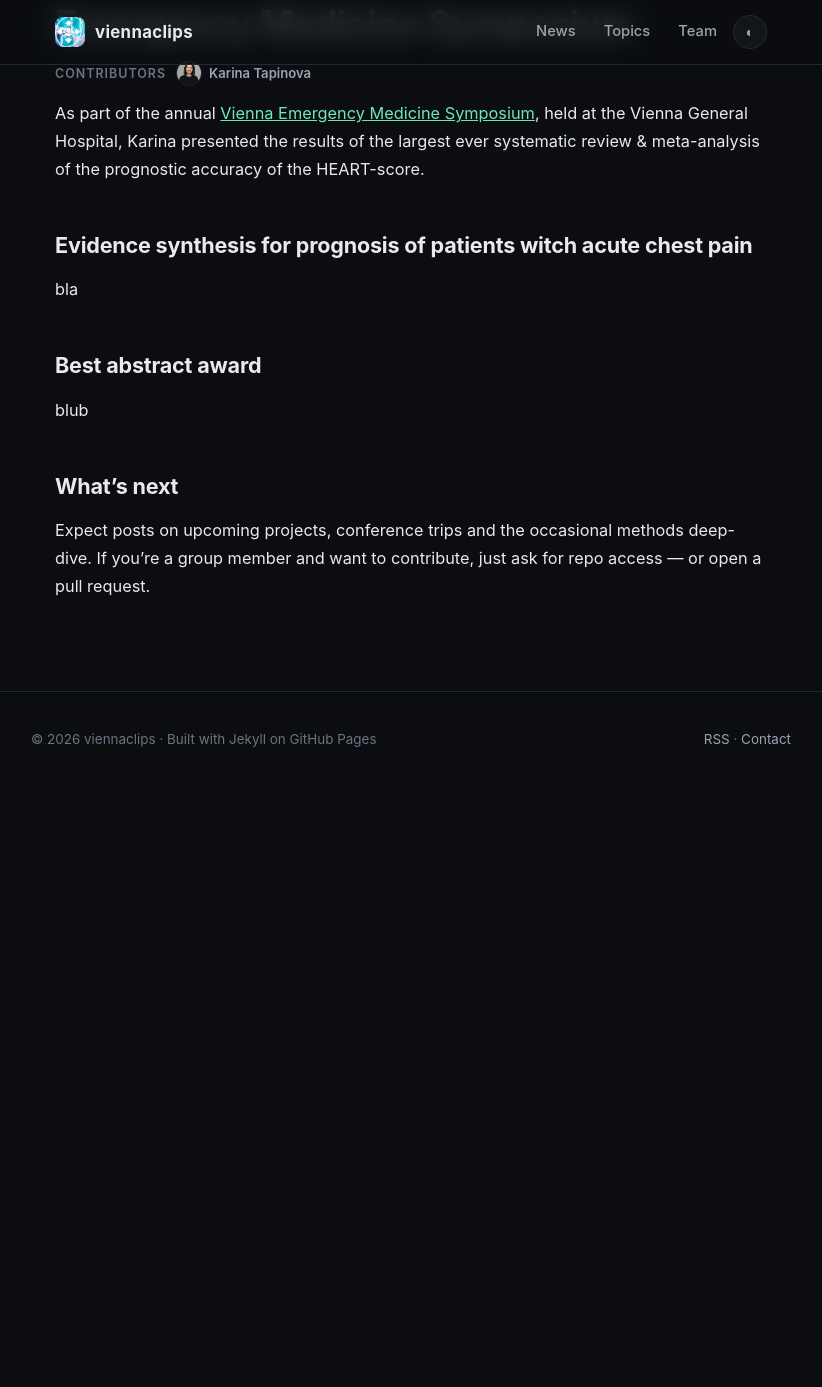
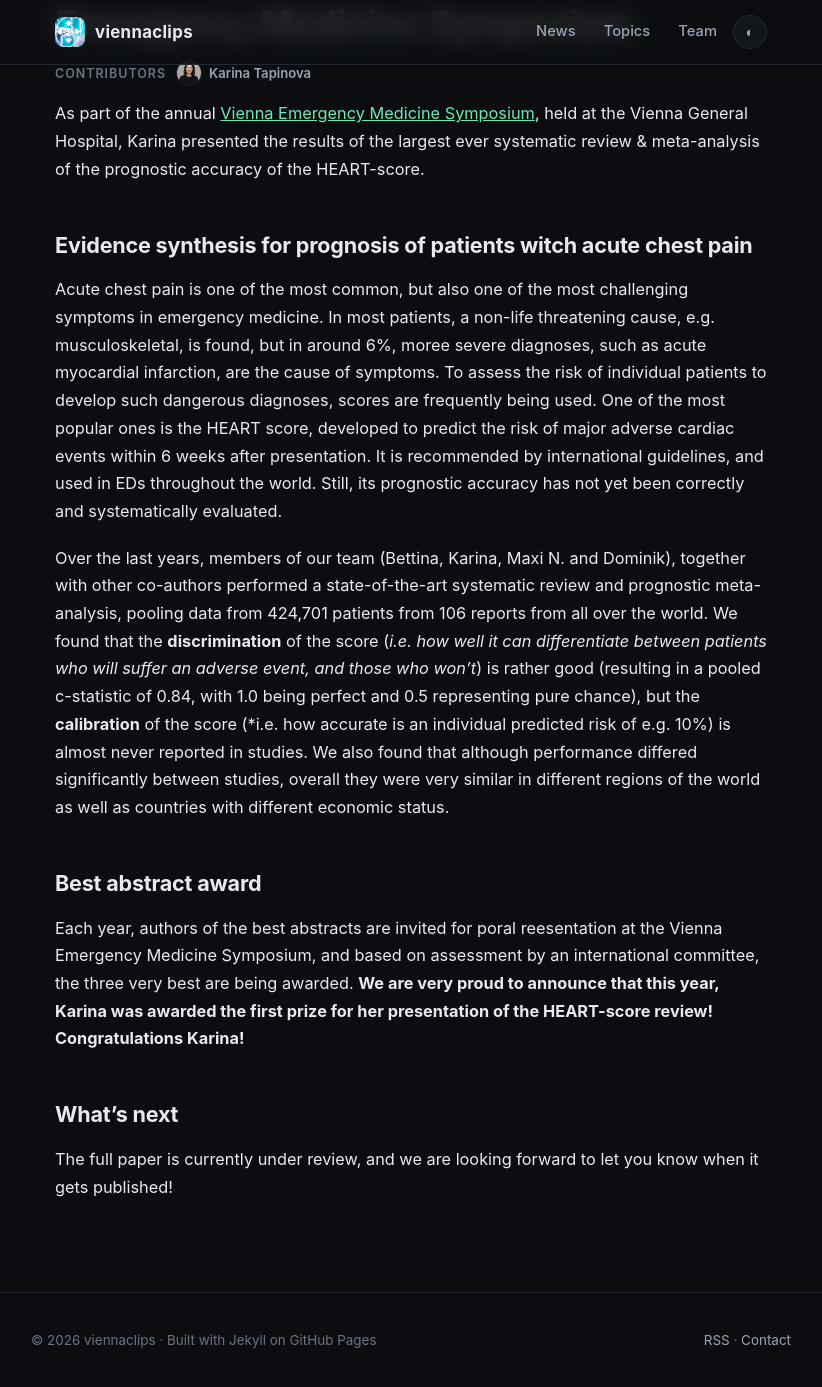
Before and after one commit to viennaclips/viennaclips.github.io, a Jekyll site: the page built from _posts/2026-09-04-notfallsymposium.md, in a window 1280 px wide and 1400 px high, scrolled down 203 px. Shown: the top 1387 px of the window, without its empty margins (229-1051 px from the left). Built offline with Jekyll 4.4.1, drawn with Linux system fonts in a browser that asks for light colours; before the commit the page ends 1002 px from its top, so only the background shows below that.

Commit message:
Updated post: Best abstract prize for Karina at the 2026 Emergency Medicine Symposium

```diff
--- a/_posts/2026-09-04-notfallsymposium.md
+++ b/_posts/2026-09-04-notfallsymposium.md
@@ -11,13 +11,15 @@ As part of the annual [Vienna Emergency Medicine Symposium](https://notfallmediz
 
 ## Evidence synthesis for prognosis of patients witch acute chest pain
 
-bla
+Acute chest pain is one of the most common, but also one of the most challenging symptoms in emergency medicine. In most patients, a non-life threatening cause, e.g. musculoskeletal, is found, but in around 6%, moree severe diagnoses, such as acute myocardial infarction, are the cause of symptoms. To assess the risk of individual patients to develop such dangerous diagnoses, scores are frequently being used. One of the most popular ones is the HEART score, developed to predict the risk of major adverse cardiac events within 6 weeks after presentation. It is recommended by international guidelines, and used in EDs throughout the world. Still, its prognostic accuracy has not yet been correctly and systematically evaluated.
+
+Over the last years, members of our team (Bettina, Karina, Maxi N. and Dominik), together with other  co-authors performed a state-of-the-art systematic review and prognostic meta-analysis, pooling data from 424,701 patients from 106 reports from all over the world. We found that the **discrimination** of the score (*i.e. how well it can differentiate between patients who will suffer an adverse
+event, and those who won't*) is rather good (resulting in a pooled c-statistic of 0.84, with 1.0 being perfect and 0.5 representing pure chance), but the **calibration** of the score (*i.e. how accurate is an individual predicted risk of e.g. 10%) is almost never reported in studies. We also found that although performance differed significantly between studies, overall they were very similar in different regions of the world as well as countries with different economic status.
 
 ## Best abstract award
 
-blub
-
+Each year, authors of the best abstracts are invited for poral reesentation at the Vienna Emergency Medicine Symposium, and based on assessment by an international committee, the three very best are being awarded. **We are very proud to announce that this year, Karina was awarded the first prize for her presentation of the HEART-score review! Congratulations Karina!**
 
 ## What's next
 
-Expect posts on upcoming projects, conference trips and the occasional methods deep-dive. If you're a group member and want to contribute, just ask for repo access — or open a pull request.
+The full paper is currently under review, and we are looking forward to let you know when it gets published!
```
Also changed, not shown: other parts of _posts/2026-09-04-notfallsymposium.md (+1 -1 lines).
